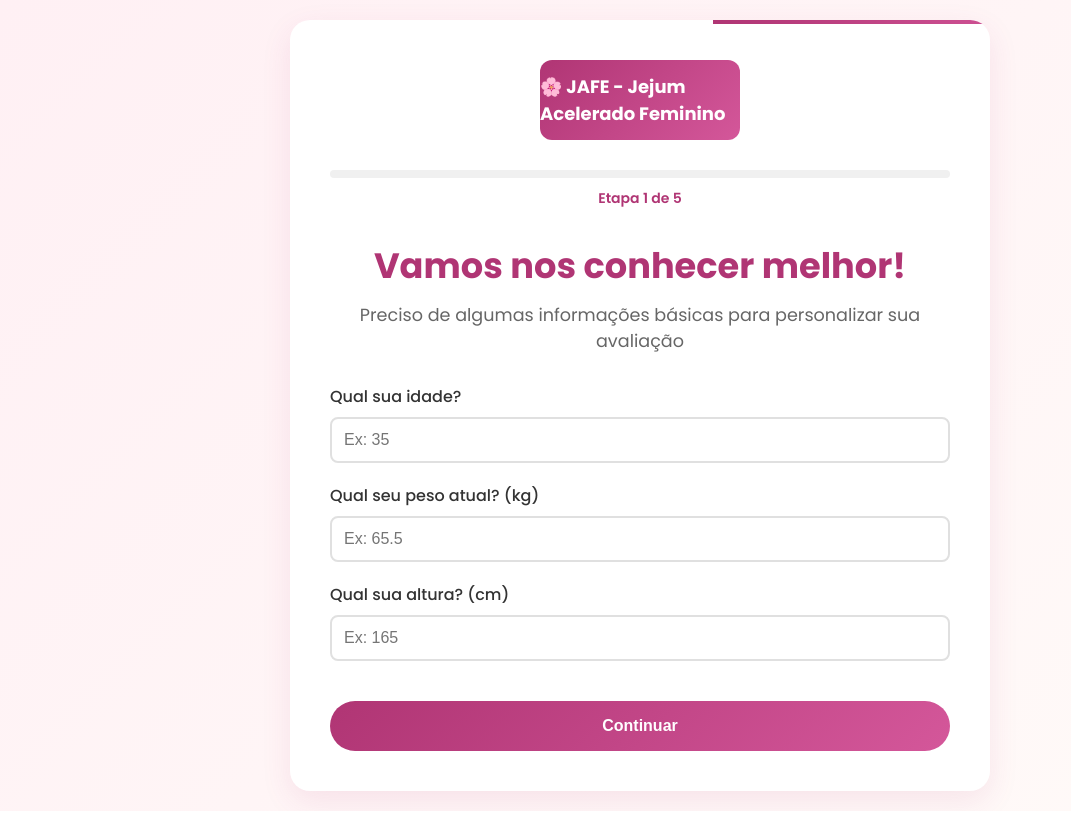
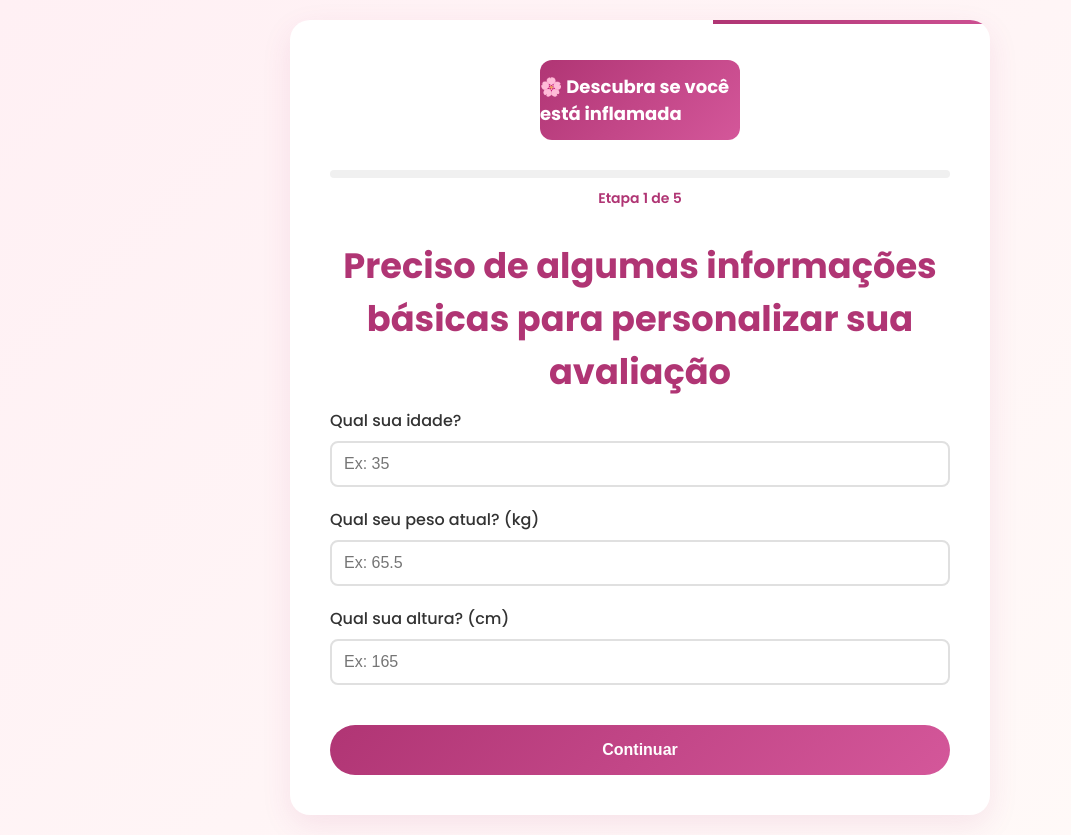
Before and after one commit to renataborbanutri/inflamada, a plain HTML site: page index.html in a window 1280 px wide. Shown: the whole page, without its empty margins (0-1071 px from the left). Before the commit the page ends 811 px from the top, so only its background shows below. Drawn offline with Linux system fonts and the light colour scheme.

Commit message:
Update index.html

```diff
--- a/index.html
+++ b/index.html
@@ -3,7 +3,7 @@
 <head>
   <meta charset="UTF-8" />
   <meta name="viewport" content="width=device-width, initial-scale=1.0"/>
-  <title>Avaliação Completa - JAFE 2 Semanas</title>
+  <title>Descubra se você está inflamada</title>
   <link href="https://fonts.googleapis.com/css2?family=Poppins:wght@300;400;500;600;700&display=swap" rel="stylesheet"/>
 
   <style>
@@ -361,7 +361,7 @@
 <body>
 
   <div class="container">
-    <div class="logo">🌸 JAFE - Jejum Acelerado Feminino</div>
+    <div class="logo">🌸 Descubra se você está inflamada </div>
 
     <div class="progress-container">
       <div class="progress-bar"><div class="progress-fill" id="progress-fill"></div></div>
@@ -370,8 +370,8 @@
 
     <!-- SEÇÃO 1: DADOS PESSOAIS -->
     <div class="section active" id="section-1">
-      <h1>Vamos nos conhecer melhor!</h1>
-      <p class="subtitle">Preciso de algumas informações básicas para personalizar sua avaliação</p>
+      <h1>Preciso de algumas informações básicas para personalizar sua avaliação</h1>
+ <!--     <p class="subtitle">Preciso de algumas informações básicas para personalizar sua avaliação</p> -->
 
       <div class="form-group">
         <label for="idade">Qual sua idade?</label>
```
